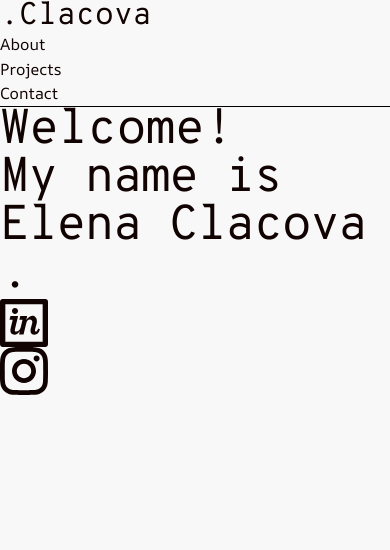
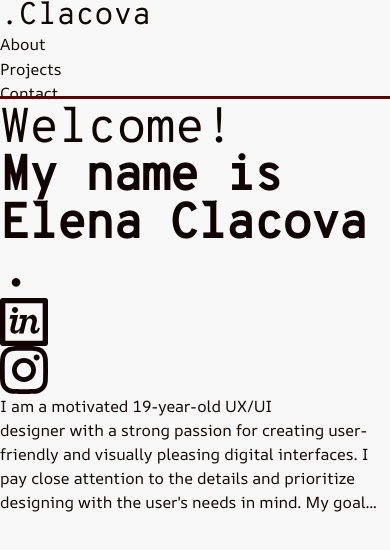
Before and after one commit to Vlad-Andres/elena-portfolio, a Vue app: page / in a window 390 px wide. Shown: the top 550 px of the page. Built offline with nearby package versions, Linux system fonts and the light colour scheme.

Commit message:
Improve responsive desing, make static

```diff
--- a/src/App.vue
+++ b/src/App.vue
@@ -3,11 +3,23 @@ import { RouterLink, RouterView } from 'vue-router'
 import Navbar from './components/Navbar.vue'
 </script>
 
-<template >
-    <div
-      class="lg:mr-32 flex border-solid border-2 border-red-darker h-screen w-1 ml-auto mr-16 absolute right-0">
+<template>
+    <div class="w-[82.4%] mx-auto border-solid border-r-[3px] border-red-darker h-screen">
+      <div  class="content-container xl:w-[1120px] w-[640px] mx-auto ">
+        <Navbar/>
+        <RouterView/>
+      </div>
     </div>
-      <Navbar/>
+</template>
 
-  <RouterView class="px-[--margin-x-content]"/>
-</template>
+<style scoped>
+.content-container::after {
+  position: absolute;
+  width: 100%;
+  border-bottom: 3px solid var(--red-darker);
+  display: block;
+  content: " ";
+  left:0;
+  top: 96px;
+}
+</style>
--- a/src/assets/base.css
+++ b/src/assets/base.css
@@ -22,8 +22,8 @@
 :root {
   --color-background: var(--primary-white);
   --color-text-default: var(--primary-dark);
-  --small-x-margin: 5rem;
-  --large-x-margin: 10rem;
+  --small-x-margin: 20%;
+  --large-x-margin: 11%;
   --margin-x-content: var(--large-x-margin);
 
   /* Fonts */
@@ -118,13 +118,13 @@ p {
 h1 {
   /* Heading/1 */
   font-size: var(--h1-font-size) !important;
-  font-weight: 700;
+  font-weight: 700 !important;
   letter-spacing: -0.11919rem;
   line-height: var(--h1-line-height) !important;
 }
 
 h1.light {
-  font-weight: 300 ;
+  font-weight: 300 !important;
   letter-spacing: -0.05963rem ;
 }
 
--- a/src/assets/main.css
+++ b/src/assets/main.css
@@ -3,7 +3,7 @@
 @tailwind components;
 @tailwind utilities;
 
-@media screen and (max-width: 1024px) {
+@media screen and (max-width: 1280px) {
     :root {
         --margin-x-content: var(--small-x-margin);
 
--- a/src/components/Navbar.vue
+++ b/src/components/Navbar.vue
@@ -1,6 +1,6 @@
 <template>
 <div>
-    <div class="px-[--margin-x-content] grid grid-cols-12 w-full gap-8 h-24 py-6">
+    <div class=" grid grid-cols-12 w-full gap-8 h-24 py-6">
         <span class="col-span-3  flex items-center justify-center">
             <h3 class="align-middle">
                 <span class="text-[--red]">.</span>
@@ -20,21 +20,10 @@
         </div>
 
     </div>
-    <hr class="h-1 bg-[--red-darker] border-none">
+
 </div>
 </template>
 
 <script setup>
 import Button from './Button.vue'
 </script>
-
-<style scoped>
-@media screen and (max-width: 1024px) {
-    h3 {
-        font-size: 1.95313rem !important;
-        letter-spacing: -0.01953rem !important;
-        line-height: 2rem !important; /* 102.4% */
-    }
-
-}
-</style>
--- a/src/views/HomeView.vue
+++ b/src/views/HomeView.vue
@@ -3,29 +3,48 @@
 
 <template>
   <div>
+
     <h1 class="light mt-12 text-center pb-16">
       <span>Welcome</span>
       <span class="text-[--red]">!</span>
     </h1>
-    <div class="flex">
-      <div class="flex-none lg:w-[40rem] w-[20rem] h-24 ">
+    <!-- Introdcutory row -->
+    <div class="flex flex-row">
+      <div class="flex-none xl:w-[40rem] w-[20rem] xl:h-[10rem] h-20 ">
         <h1>
           <span>
             My name is Elena
           </span>
-          <span class="mr-[-4rem]">
+          <span class="mr-[-8%]">
             Clacova
           </span>
           <span class="text-[--red]">.</span>
         </h1>
       </div>
-      <div class="flex-auto w-1/4 h-24 "></div>
-      <div class="flex-none grid grid-cols-2 gap-[3rem] w-[9rem] pt-2 ">
+
+      <div class="flex-auto w-1/4"></div>
+      <div class="flex-none grid grid-cols-2 gap-[3rem] w-[9rem]  pt-2">
           <LinkedinLogo />
           <InstaIcon />
       </div>
     </div>
+
+    <!-- About me row -->
+    <div class="flex flex-row-reverse">
+      <div class="flex-none h-6 xl:w-[33.75rem] w-[22rem]">
+        <p class="p-large">
+          I am a motivated <span class="text-primary-red">19-year-old UX/UI <br> designer</span>
+          with a strong passion for
+          creating user-friendly and visually
+          pleasing digital interfaces.
+          I pay close attention to the details and
+          prioritize designing with the user's needs in mind.
+          <span class="text-primary-red">My goal...</span>
+        </p>
+      </div>
+    </div>
   </div>
+
 </template>
 
 <script setup>
```
